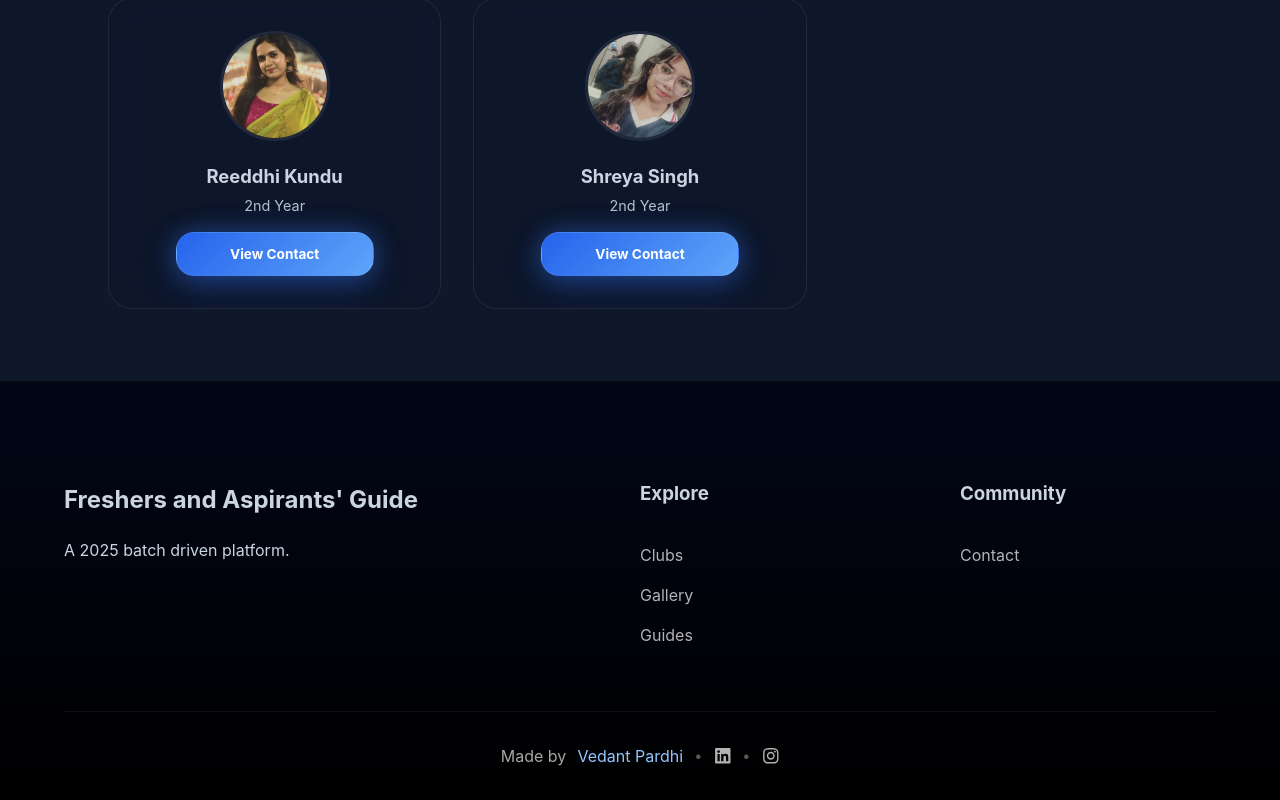
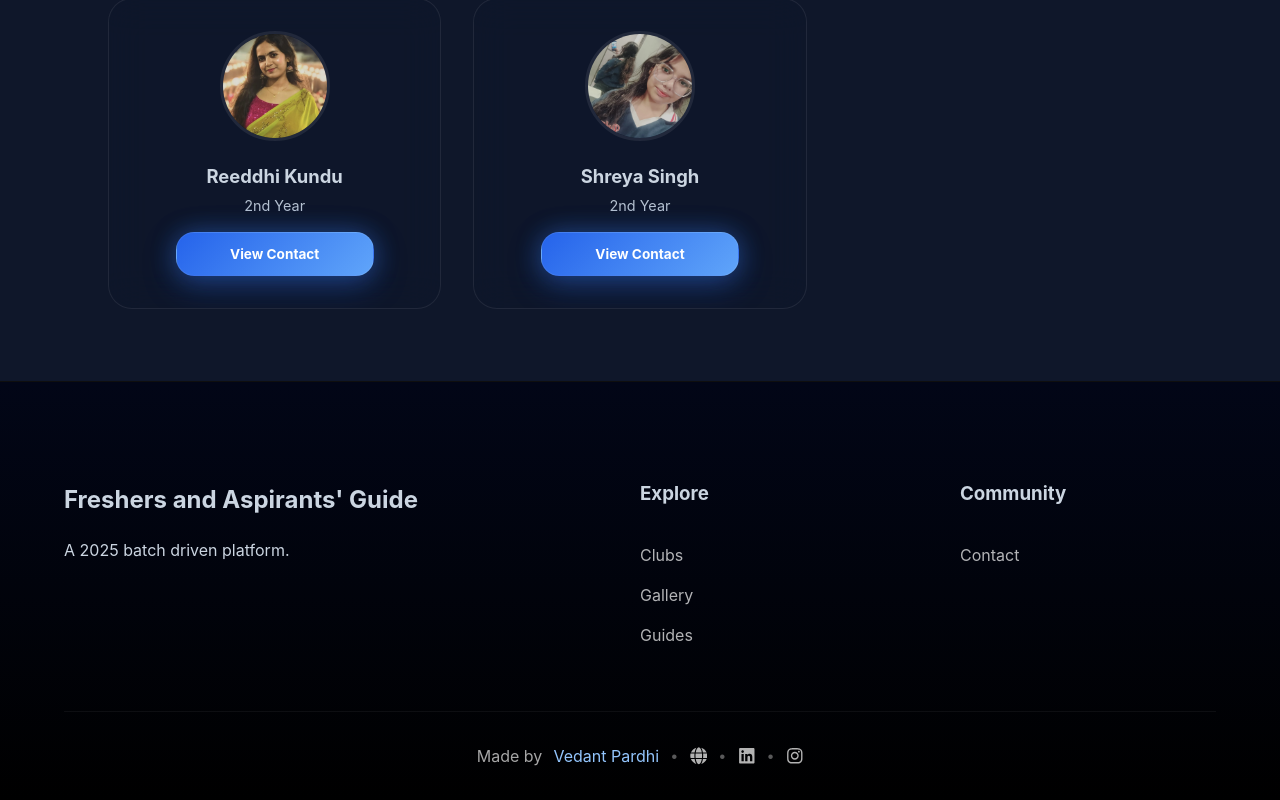
Before and after one commit to absolutelykye/freshers-portal, a React (Vite) app: page / in a window 1280 px wide. Shown: the part 3613-4413 px from the top of the page. Built offline with nearby package versions, Linux system fonts and the light colour scheme; a web font is replaced by a local one.

Commit message:
website addition

```diff
--- a/src/pages/Home.jsx
+++ b/src/pages/Home.jsx
@@ -3,7 +3,7 @@ import { Link } from 'react-router-dom'
 import { motion, useReducedMotion } from 'framer-motion'
 import campusHero from '../assets/campus-hero.jpeg'
 import freshersGuideLogo from '../assets/freshers-guide-logo.png'
-import { FaInstagram, FaLinkedin, FaTelegram, FaWhatsapp } from 'react-icons/fa'
+import { FaInstagram, FaLinkedin, FaTelegram, FaWhatsapp, FaGlobe} from 'react-icons/fa'
 import { ScrollReveal, StaggerGrid, StaggerItem } from '../components/ScrollReveal.jsx'
 import '../App.css'
 import GlowCursor from './GlowCursor'
@@ -730,12 +730,23 @@ export default function Home() {
           <div className="footer-credit">
             <span>Made by</span>
             <a
-              href="https://linkedin.com/in/vedantpardhi"
+              href="https://vedantpardhi.vercel.app"
               target="_blank"
               rel="noreferrer"
               className="footer-credit-link"
             >
               Vedant Pardhi
+            </a>
+            <span className="footer-dot">•</span>
+
+            <a
+              href="https://vedantpardhi.vercel.app"
+              target="_blank"
+              rel="noreferrer"
+              className="footer-icon"
+              aria-label="LinkedIn"
+            >
+              <FaGlobe />
             </a>
             <span className="footer-dot">•</span>
             <a
```
